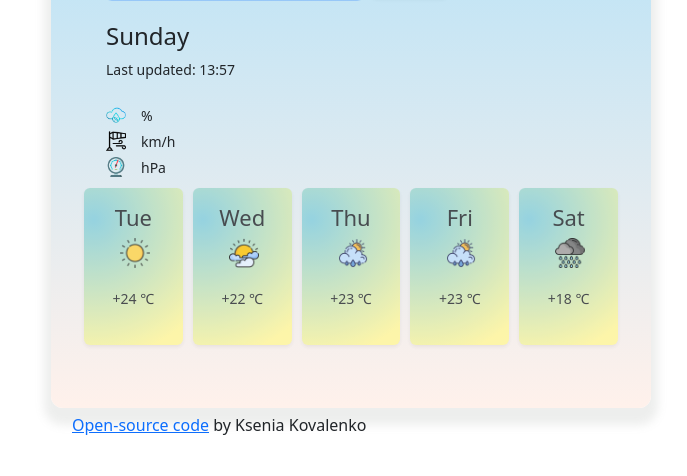
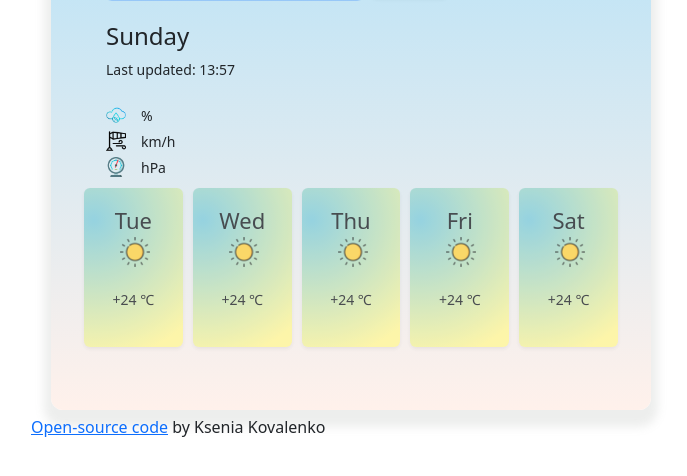
Before and after one commit to KsushkaKov/Weather-APP, a plain HTML site: page index.html in a window 1280 px wide. Shown: the part 188-664 px from the top of the page, without its empty margins (289-976 px from the left). Drawn offline with nearby package versions, Linux system fonts and the light colour scheme; no server answers.

Commit message:
Replace weather forecast to js

```diff
--- a/index.html
+++ b/index.html
@@ -115,28 +115,29 @@
             <img src="" class="banner-weather" alt="" id="icon-today" />
           </div>
         </div>
-        <div class="row next-day">
+        <div id="forecast">
+        <!-- <div class="row next-day" >
           <div class="col shadow-sm p-3 mb-5 bg-body rounded">
-            <h2 class="forecast-day">Tue</h2>
+            <div class="forecast-day">Tue</div>
             <img
               src="images/tue_weather.png"
               alt="icon of tuesday weather"
               class="next-day-weather"
             />
-            <ul class="days-weather">
-              <li class="next-day-temperature">+24 ℃</li>
-            </ul>
-          </div>
-          <div class="col shadow-sm p-3 mb-5 bg-body rounded">
+            <div class="days-weather">
+              <span class="next-day-temperature">+24 ℃</span>
+            </div>
+          </div> -->
+          <!-- <div class="col shadow-sm p-3 mb-5 bg-body rounded">
             <h2 class="forecast-day">Wed</h2>
             <img
               src="images/thr_weather.png"
               alt="icon of wednesday weather"
               class="next-day-weather"
             />
-            <ul class="days-weather">
-              <li class="next-day-temperature">+22 ℃</li>
-            </ul>
+            <div class="days-weather">
+              <span class="next-day-temperature">+22 ℃</span>
+            </div>
           </div>
           <div class="col shadow-sm p-3 mb-5 bg-body rounded">
             <h2 class="forecast-day">Thu</h2>
@@ -145,9 +146,9 @@
               alt="icon of thursday weather"
               class="next-day-weather"
             />
-            <ul class="days-weather">
-              <li class="next-day-temperature">+23 ℃</li>
-            </ul>
+            <div class="days-weather">
+              <span class="next-day-temperature">+23 ℃</span>
+            </div>
           </div>
           <div class="col shadow-sm p-3 mb-5 bg-body rounded">
             <h2 class="forecast-day">Fri</h2>
@@ -156,9 +157,9 @@
               alt="icon of friday weather"
               class="next-day-weather"
             />
-            <ul class="days-weather">
-              <li class="next-day-temperature">+23 ℃</li>
-            </ul>
+            <div class="days-weather">
+              <span class="next-day-temperature">+23 ℃</span>
+            </div>
           </div>
           <div class="col shadow-sm p-3 mb-5 bg-body rounded">
             <h2 class="forecast-day">Sat</h2>
@@ -167,10 +168,11 @@
               alt="icon of saturday weather"
               class="next-day-weather"
             />
-            <ul class="days-weather">
-              <li class="next-day-temperature">+18 ℃</li>
-            </ul>
-          </div>
+            <div class="days-weather">
+              <span class="next-day-temperature">+18 ℃</span>
+            </div>
+          </div> -->
+        </div>
         </div>
       </div>
       <div class="open-source">
@@ -180,6 +182,7 @@
         by Ksenia Kovalenko
       </div>
     </div>
+    <script src="script/weather-forecast.js"></script>
     <script src="script/week4.js"></script>
   </body>
 </html>
--- /dev/null
+++ b/script/weather-forecast.js
@@ -0,0 +1,23 @@
+function displayForecast() {
+  let forecastElement = document.querySelector("#forecast");
+  let forecastHTML = `<div class="row next-day">`;
+  let days = ["Tue", "Wed", "Thu", "Fri", "Sat"];
+  days.forEach(function (day) {
+    forecastHTML =
+      forecastHTML +
+      `<div class="col shadow-sm p-3 mb-5 bg-body rounded">
+            <div class="forecast-day">${day}</div>
+            <img
+              src="images/tue_weather.png"
+              alt="icon of tuesday weather"
+              class="next-day-weather"
+            />
+            <div class="days-weather">
+              <span class="next-day-temperature">+24 ℃</span>
+            </div>
+          </div>`;
+  });
+  forecastHTML = forecastHTML + `</div>`;
+  forecastElement.innerHTML = forecastHTML;
+}
+displayForecast();
```
